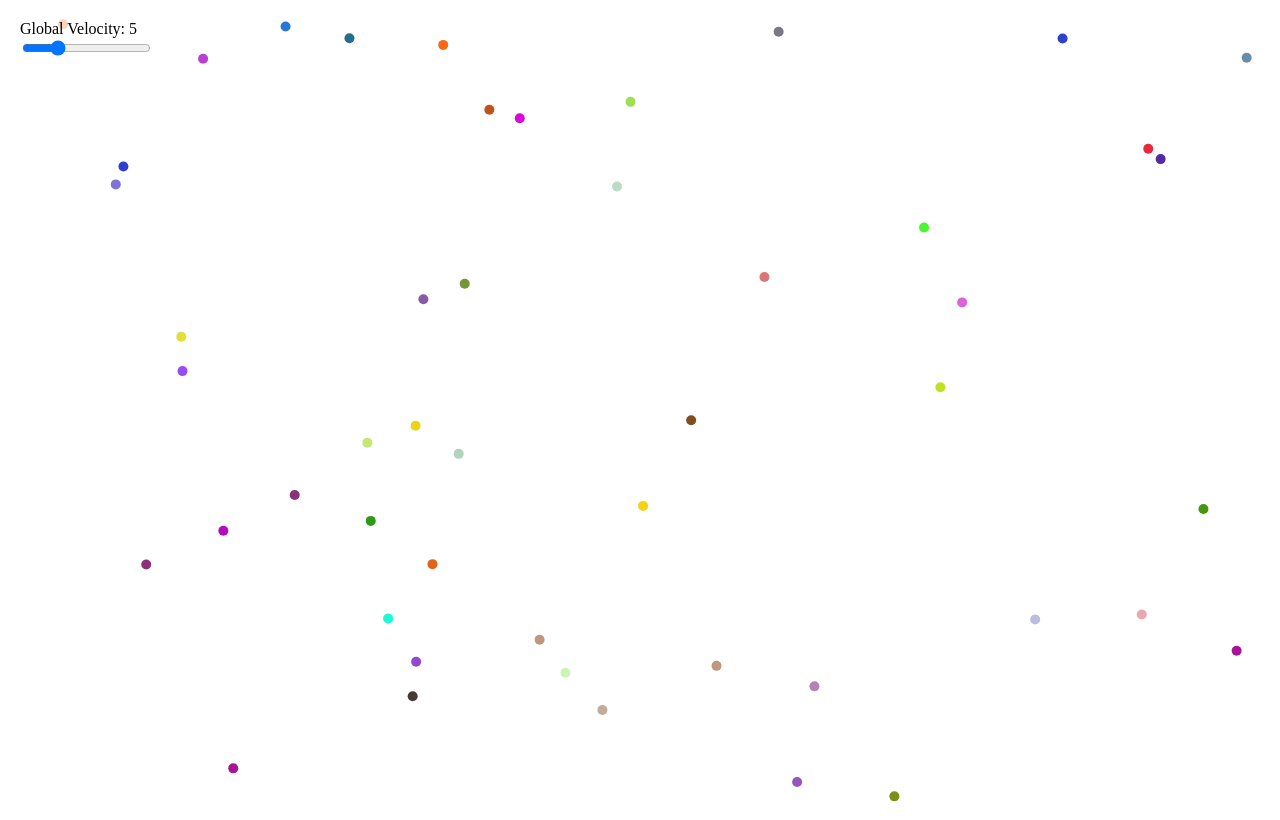
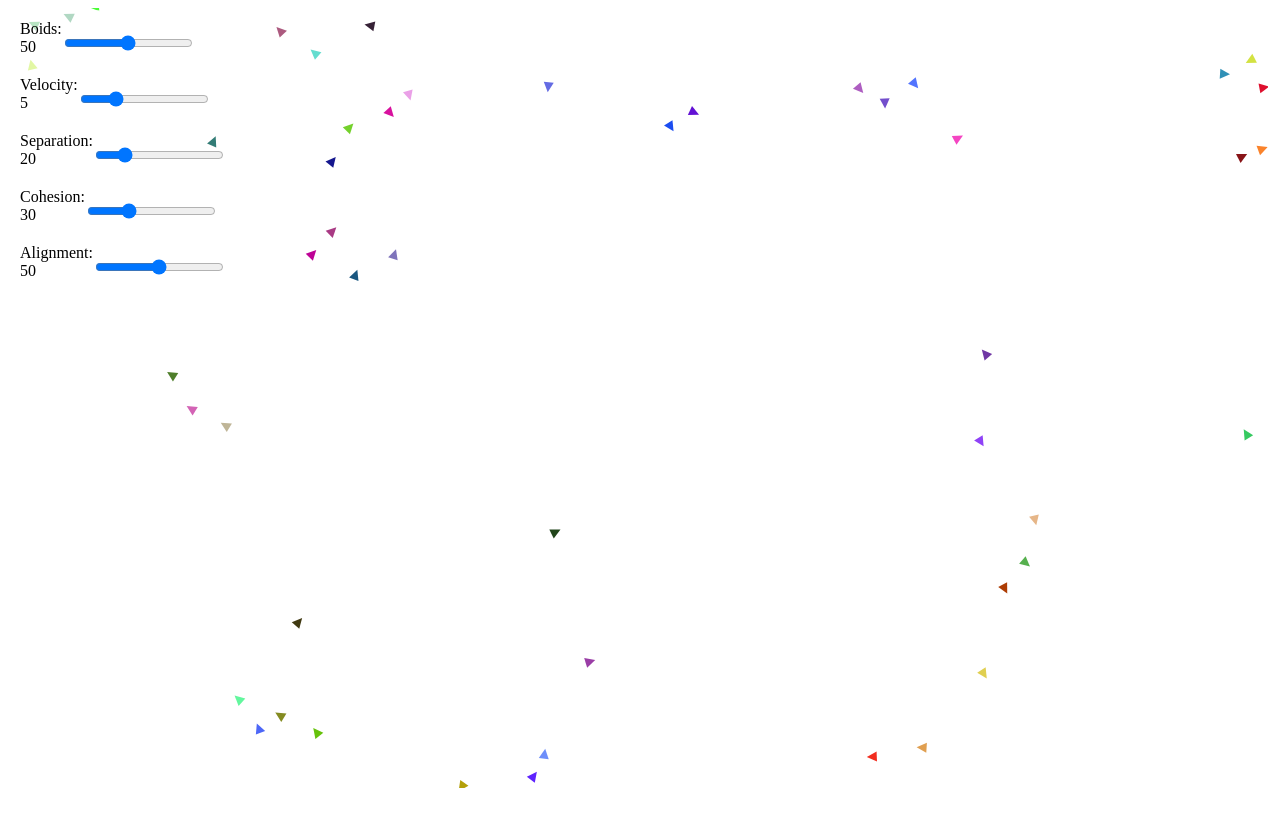
Before and after one commit to uvmain/jsboids, a Nuxt app: page / in a window 1280 px wide. Built offline with nearby package versions, Linux system fonts and the light colour scheme.

Commit message:
add actual boid behaviours

```diff
--- a/components/Boids.vue
+++ b/components/Boids.vue
@@ -3,16 +3,62 @@
     <canvas ref="boidsCanvas"></canvas>
     <div class="controls">
       <div>
-        <label :for="velocityInputRef">Global Velocity: {{ globalVelocity }}</label>
+        <div>
+          Boids: {{ numberOfBoids }}
+        </div>
+        <input
+          type="range"
+          min="0"
+          max="100"
+          v-model="numberOfBoids"
+          step="1"
+          @input="updateNumberOfBoids"
+        />
+      </div>
+      <div>
+        <div>
+          Velocity: {{ globalVelocity }}
         </div>
         <input
           type="range"
           min="0.1"
           max="20"
-        :id="velocityInputRef"
           v-model="globalVelocity"
-        @input="updateVelocity"
         />
+      </div>
+      <div>
+        <div>
+          Separation: {{ globalSeparation }}
+        </div>
+        <input
+          type="range"
+          min="0.1"
+          max="100"
+          v-model="globalSeparation"
+        />
+      </div>
+      <div>
+        <div>
+          Cohesion: {{ globalCohesion }}
+        </div>
+        <input
+          type="range"
+          min="0.1"
+          max="100"
+          v-model="globalCohesion"
+        />
+      </div>
+      <div>
+        <div>
+          Alignment: {{ globalAlignment }}
+        </div>
+        <input
+          type="range"
+          min="0.1"
+          max="100"
+          v-model="globalAlignment"
+        />
+      </div>
     </div>
   </div>
 </template>
@@ -24,8 +70,11 @@ export default {
       canvas: null,
       ctx: null,
       boids: [],
+      numberOfBoids: 50,
       globalVelocity: 5.0,
-      velocityInputRef: 'velocityInput',
+      globalSeparation: 20.0,
+      globalCohesion: 30.0,
+      globalAlignment: 50.0
     };
   },
   mounted() {
@@ -34,17 +83,12 @@ export default {
     this.ctx = this.canvas.getContext('2d');
 
     // Set canvas size to match the document's client width
-    this.canvas.width = document.documentElement.clientWidth;
-    this.canvas.height = document.documentElement.clientHeight;
+    this.canvas.width = document.documentElement.clientWidth - 20;
+    this.canvas.height = document.documentElement.clientHeight - 20;
 
     // Create a group of boids
-    for (let i = 0; i < 50; i++) {
-      const x = Math.random() * this.canvas.width;
-      const y = Math.random() * this.canvas.height;
-      const dx = Math.random() * 2 - 1;
-      const dy = Math.random() * 2 - 1;
-      const c = `#${Math.floor(Math.random() * 16777215).toString(16)}`;
-      this.boids.push({ x, y, dx, dy, c });
+    for (let i = 0; i < this.numberOfBoids; i++) {
+      this.addBoid()
     }
 
     // Start the animation loop
@@ -54,15 +98,47 @@ export default {
     window.addEventListener('resize', this.handleResize);
   },
   methods: {
+    addBoid() {
+      const x = Math.random() * this.canvas.width;
+      const y = Math.random() * this.canvas.height;
+      const dx = Math.random() * 2 - 1;
+      const dy = Math.random() * 2 - 1;
+      const c = `#${Math.floor(Math.random() * 16777215).toString(16)}`;
+      this.boids.push({ x, y, dx, dy, c });
+    },
+    removeBoid() {
+      this.boids.pop()
+    },
+    updateNumberOfBoids() {
+      const currentBoidsCount = this.boids.length;
+      if (this.numberOfBoids > currentBoidsCount) {
+        const boidsToAdd = this.numberOfBoids - currentBoidsCount;
+        for (let i = 0; i < boidsToAdd; i++) {
+          this.addBoid();
+        }
+      } else if (this.numberOfBoids < currentBoidsCount) {
+        const boidsToRemove = currentBoidsCount - this.numberOfBoids;
+        for (let i = 0; i < boidsToRemove; i++) {
+          this.removeBoid();
+        }
+      }
+    },
     handleResize() {
       // Update canvas size to match the document's client size
-      this.canvas.width = document.documentElement.clientWidth;
-      this.canvas.height = document.documentElement.clientHeight;
+      this.canvas.width = document.documentElement.clientWidth - 20;
+      this.canvas.height = document.documentElement.clientHeight - 20;
+
+      // Ensure boids stay within the new canvas size
+      for (const boid of this.boids) {
+        boid.x = Math.min(boid.x, this.canvas.width);
+        boid.y = Math.min(boid.y, this.canvas.height);
+      }
     },
     updateBoid(boid) {
       // Update position based on velocity
       boid.x += boid.dx * this.globalVelocity;
       boid.y += boid.dy * this.globalVelocity;
+      this.normaliseVelocity(boid)
 
       // Bounce off walls
       if (boid.x < 0 || boid.x > this.canvas.width) {
@@ -71,18 +147,103 @@ export default {
       if (boid.y < 0 || boid.y > this.canvas.height) {
         boid.dy = -boid.dy;
       }
+
+      // Apply boid rules
+      this.applySeparation(boid);
+      this.applyAlignment(boid);
+      this.applyCohesion(boid);
+    },
+    applySeparation(boid) {
+      for (const otherBoid of this.boids) {
+        const distance = Math.hypot(boid.x - otherBoid.x, boid.y - otherBoid.y);
+        if (otherBoid !== boid && distance < this.globalSeparation) {
+          // Move away from nearby boids
+          boid.dx += (boid.x - otherBoid.x) / distance;
+          boid.dy += (boid.y - otherBoid.y) / distance;
+        }
+      }
+    },
+    applyAlignment(boid) {
+      let avgDx = 0;
+      let avgDy = 0;
+      let count = 0;
+
+      for (const otherBoid of this.boids) {
+        const distance = Math.hypot(boid.x - otherBoid.x, boid.y - otherBoid.y);
+
+        if (otherBoid !== boid && distance < this.globalAlignment) {
+          // Align with nearby boids
+          avgDx += otherBoid.dx;
+          avgDy += otherBoid.dy;
+          count++;
+        }
+      }
+
+      if (count > 0) {
+        avgDx /= count;
+        avgDy /= count;
+
+        // Apply alignment
+        boid.dx += (avgDx - boid.dx) * 0.1;
+        boid.dy += (avgDy - boid.dy) * 0.1;
+      }
+    },
+    applyCohesion(boid) {
+      let avgX = 0;
+      let avgY = 0;
+      let count = 0;
+      for (const otherBoid of this.boids) {
+        const distance = Math.hypot(boid.x - otherBoid.x, boid.y - otherBoid.y);
+        if (otherBoid !== boid && distance < this.globalCohesion) {
+          // Cohere towards the center of nearby boids
+          avgX += otherBoid.x;
+          avgY += otherBoid.y;
+          count++;
+        }
+      }
+
+      if (count > 0) {
+        avgX /= count;
+        avgY /= count;
+
+        // Apply cohesion
+        boid.dx += (avgX - boid.x) * 0.005;
+        boid.dy += (avgY - boid.y) * 0.005;
+      }
+    },
+    normaliseVelocity(boid) {
+      // Calculate the magnitude of the velocity vector
+      const magnitude = Math.sqrt(boid.dx ** 2 + boid.dy ** 2);
+      // Normalize dx and dy
+      const normalizedDx = boid.dx / magnitude;
+      const normalizedDy = boid.dy / magnitude;
+      // Update boid's velocity with normalized values
+      boid.dx = normalizedDx;
+      boid.dy = normalizedDy;
     },
     drawBoid(boid) {
-      // Draw boid as a simple circle
+      const size = 10; // Adjust the size of the triangle as needed
+
+      // Calculate the angle of the boid's velocity
+      const angle = Math.atan2(boid.dy, boid.dx);
+
+      // Draw boid as a triangle
+      this.ctx.save();
+      this.ctx.translate(boid.x, boid.y);
+      this.ctx.rotate(angle + Math.PI / 2); // Adjusted angle
+
       this.ctx.beginPath();
-      this.ctx.arc(boid.x, boid.y, 5, 0, Math.PI * 2);
+      this.ctx.moveTo(0, -size / 2);
+      this.ctx.lineTo(size / 2, size / 2);
+      this.ctx.lineTo(-size / 2, size / 2);
+      this.ctx.closePath();
+
       this.ctx.fillStyle = boid.c;
       this.ctx.fill();
-      this.ctx.closePath();
+      this.ctx.restore();
     },
     animate() {
       this.ctx.clearRect(0, 0, this.canvas.width, this.canvas.height);
-
       // Update and draw each boid
       for (const boid of this.boids) {
         this.updateBoid(boid);
@@ -90,13 +251,6 @@ export default {
       }
 
       requestAnimationFrame(this.animate);
-    },
-    updateVelocity() {
-      // Ensure that the input is a valid number
-      const parsedValue = parseFloat(this.globalVelocity);
-      if (!isNaN(parsedValue)) {
-        this.globalVelocity = parsedValue;
-      }
     },
   },
   beforeDestroy() {
@@ -108,12 +262,21 @@ export default {
 
 <style>
 .controls {
+  display: flex;
+  flex-direction: column;
   position: absolute;
   top: 10px;
   left: 10px;
   z-index: 1;
-  background-color: rgba(255, 255, 255, 0.555);
+  background-color: rgba(255, 255, 255, 0.644);
   padding: 10px;
+  width: 10%;
+  min-width: 80px;
 }
 
+.controls div {
+  display: flex;
+  justify-content: space-between;
+  margin-bottom: 10px;
+}
 </style>
```
Lines whose indentation alone changed are shown as unchanged.
